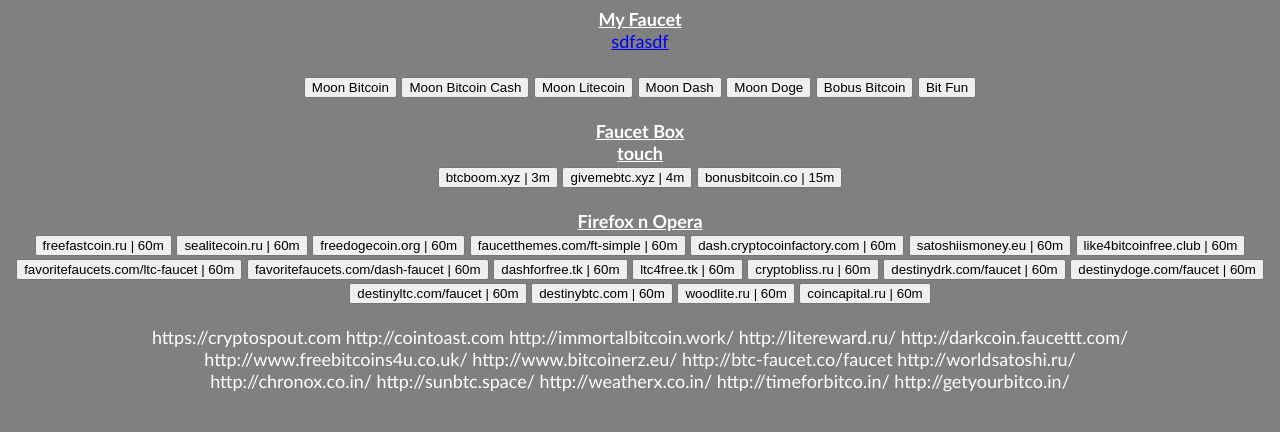
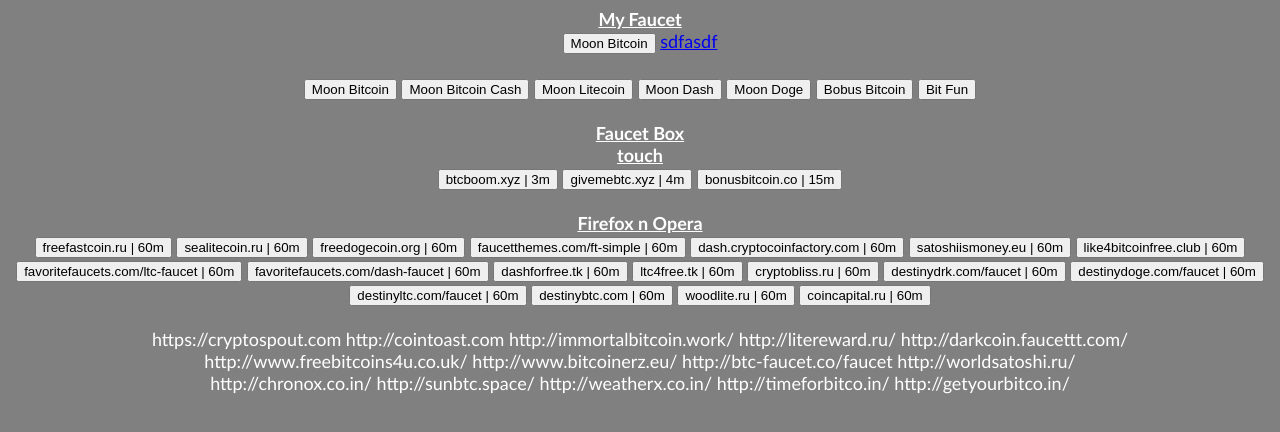
Before and after one commit to cloud4tik/test, a plain HTML site: page bitcoin/faucet/faucet.html in a window 1280 px wide. Drawn offline with Linux system fonts and the light colour scheme.

Commit message:
Update faucet.html

```diff
--- a/bitcoin/faucet/faucet.html
+++ b/bitcoin/faucet/faucet.html
@@ -11,6 +11,9 @@ bitcoinku
 My Faucet
 </u></b>
 <br>
+
+  <a href="http://moonbit.co.in/?ref=3215b6f2b316" target="_self">
+<input type="submit" value="Moon Bitcoin"></a>
 
 <a href="http://moonbit.co.in/?ref=3215b6f2b316" target="b">sdfasdf</a>
   <br>
```
